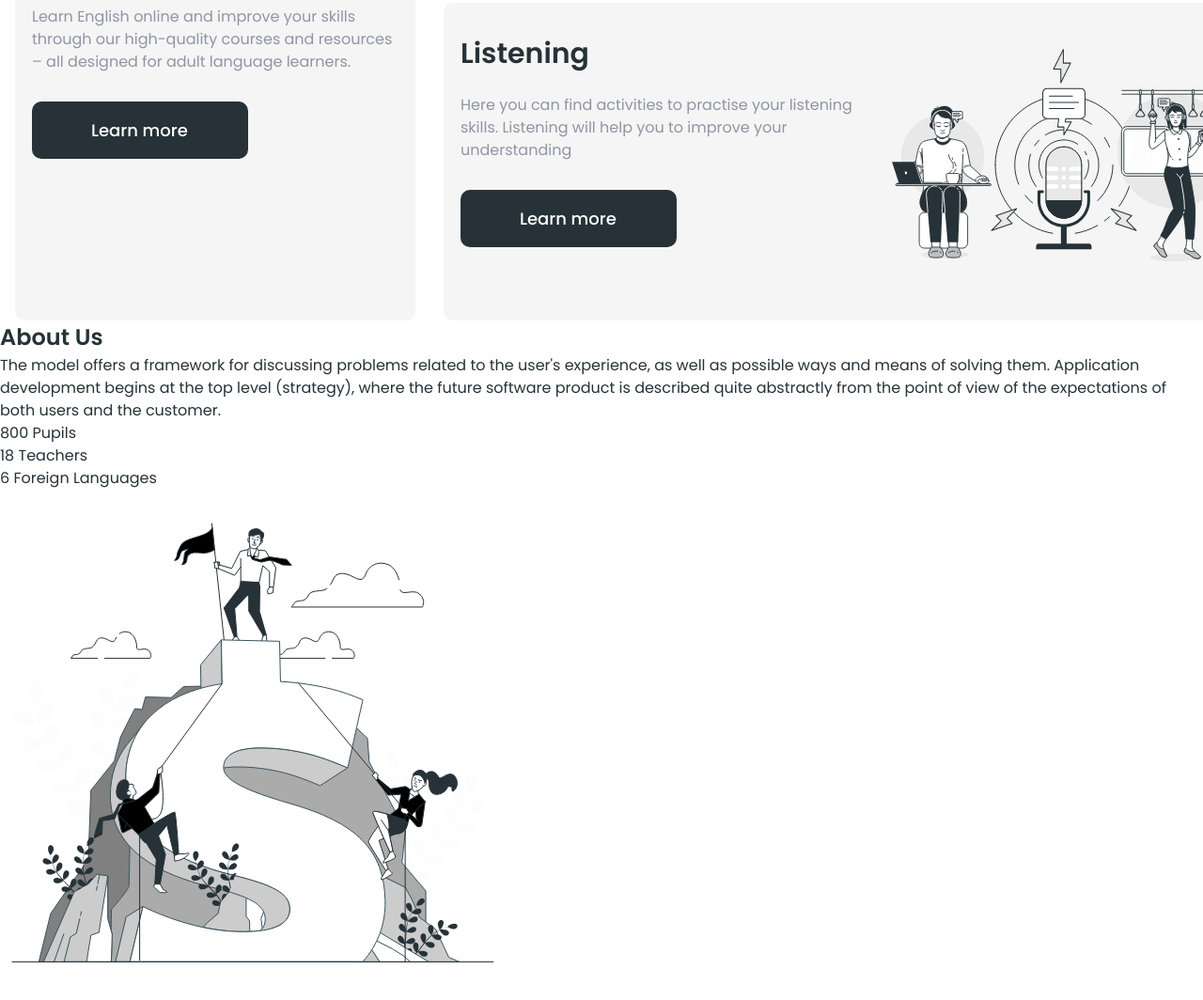
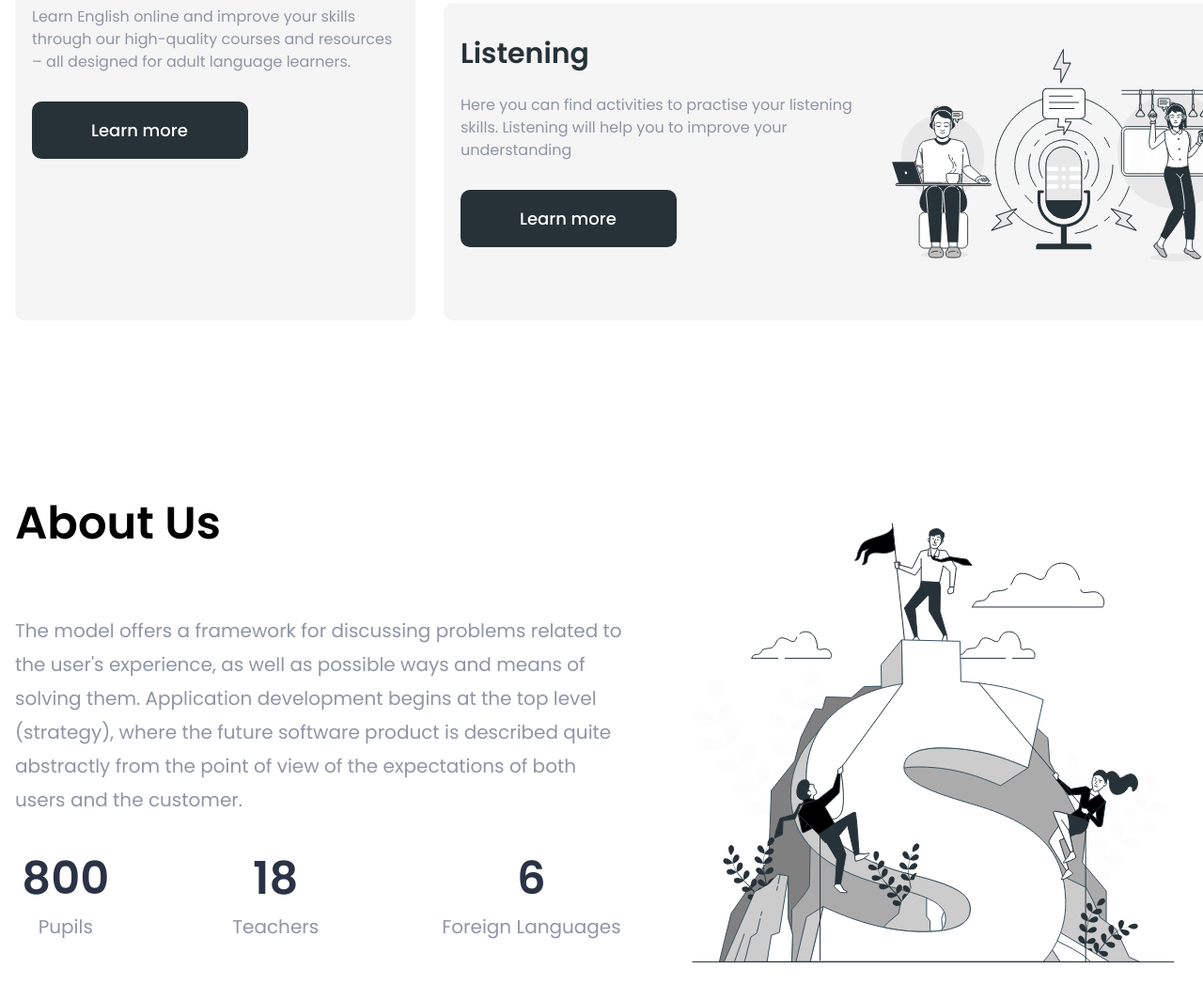
Before and after one commit to Sergio71364/Britlex, a plain HTML site: page index.html in a window 1280 px wide. Shown: the part 1641-2705 px from the top of the page at 94% size. Drawn offline with nearby package versions, Linux system fonts and the light colour scheme.

Commit message:
synced to version after wednesday lesson

```diff
--- a/css/styles.css
+++ b/css/styles.css
@@ -40,6 +40,7 @@ img {
   --text-light-grey: #939393;
   --bg-color-dark: #f5f5f5;
   --text-color-secondary: #8f95a5;
+  --text-color-darker: #2a3246;
 }
 
 body {
@@ -126,8 +127,12 @@ body {
 
 .row {
   display: flex;
+  align-items: center;
   justify-content: space-between;
-  align-items: center;
+}
+
+.skills {
+  padding-bottom: 180px;
 }
 
 .skills-title {
@@ -156,6 +161,10 @@ body {
   padding: 32px 18px;
   margin-top: 30px;
   max-width: 882px;
+}
+
+.horizontal-article.row {
+  flex-direction: row-reverse;
 }
 
 .vertical-article img {
@@ -190,3 +199,46 @@ body {
   background: var(--dark-theme-primary);
   border-radius: 10px;
 }
+
+.about {
+  padding-bottom: 180px;
+}
+
+.about-title {
+  font-size: 48px;
+  font-weight: 600;
+  color: var(--main-black);
+  margin-bottom: 60px;
+}
+
+.about-descr {
+  font-size: 20px;
+  line-height: 1.8;
+  color: var(--text-color-secondary);
+  margin-bottom: 30px;
+  max-width: 652px;
+}
+
+.about-list {
+  display: flex;
+  justify-content: center;
+  gap: 131px;
+}
+
+.about-item {
+  text-align: center;
+}
+
+.about-text {
+  font-size: 48px;
+  font-weight: 600;
+  color: var(--text-color-darker);
+  margin-bottom: 6px;
+}
+
+.about-list-span {
+  display: block;
+  font-size: 20px;
+  font-weight: 400;
+  color: var(--text-color-secondary);
+}
--- a/index.html
+++ b/index.html
@@ -94,8 +94,8 @@
                   <a href="#" class="skills-btn">Learn more</a>
                 </article>
               </div>
-              <article class="horizontal-article">
-                <div class="row">
+              <article class="horizontal-article row">
+                <img src="./images/podcast-audience.svg" alt="Podcast Audience" width="408" />
                 <div class="col">
                   <h3 class="skills-subtitle">Listening</h3>
                   <p class="skills-description">
@@ -104,32 +104,40 @@
                   </p>
                   <a href="#" class="skills-btn">Learn more</a>
                 </div>
-                  <img src="./images/podcast-audience.svg" alt="Podcast Audience" width="408" />
-                </div>
               </article>
             </div>
           </div>
         </div>
       </section>
-      <section>
-        <h2>About Us</h2>
-        <p>
-          The model offers a framework for discussing problems related to the user's experience, as
-          well as possible ways and means of solving them. Application development begins at the top
-          level (strategy), where the future software product is described quite abstractly from the
-          point of view of the expectations of both users and the customer.
+      <section class="about">
+        <div class="container row">
+          <div class="col">
+            <h2 class="about-title">About Us</h2>
+            <p class="about-descr">
+              The model offers a framework for discussing problems related to the user's experience,
+              as well as possible ways and means of solving them. Application development begins at
+              the top level (strategy), where the future software product is described quite
+              abstractly from the point of view of the expectations of both users and the customer.
             </p>
-        <ul>
-          <li><p>800 Pupils</p></li>
-          <li><p>18 Teachers</p></li>
-          <li><p>6 Foreign Languages</p></li>
+            <ul class="about-list">
+              <li class="about-item">
+                <p class="about-text">800<span class="about-list-span">Pupils</span></p>
+              </li>
+              <li class="about-item">
+                <p class="about-text">18<span class="about-list-span">Teachers</span></p>
+              </li>
+              <li class="about-item">
+                <p class="about-text">6<span class="about-list-span">Foreign Languages</span></p>
+              </li>
             </ul>
+          </div>
           <img
             src="./images/business-competition.svg"
             alt="Business Competition"
             width="540"
             height="540"
           />
+        </div>
       </section>
       <section>
         <h2>Pricing</h2>
```
Lines whose indentation alone changed are shown as unchanged.
